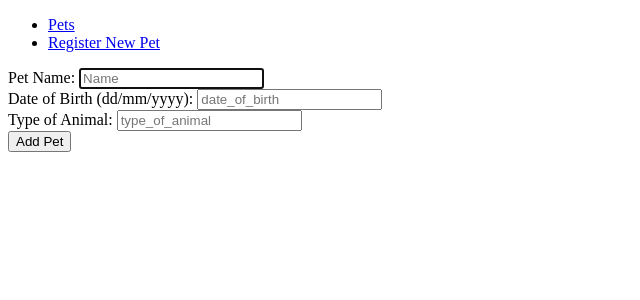
After one commit to fraserjubb/project_1_veterinary_practice, a Flask app: page /pets/new in a window 1280 px wide. The commit adds this page. Shown: the top 300 px of the page, without its empty margins (0-640 px from the left). Run offline with Flask 2, Linux system fonts and the light colour scheme.

```diff
--- a/controllers/pet_controller.py
+++ b/controllers/pet_controller.py
@@ -15,19 +15,25 @@ def pets():
 def show(id):
     pet = pet_repository.select(id)
     # locations = location_repository.locations_for_user(user)
-    return render_template("pets/show.html", pet=pet) #locations=locations)
+    return render_template("pets/show.html", pet=pet)
 
 
-@pets_blueprint.route("/pets/<id>", methods=['POST'])
-def update_pet(id):
-    name    = request.form['name']
+@pets_blueprint.route("/pets/", methods=['POST'])
+def create_pet():
+    name = request.form['name']
     date_of_birth = request.form['date_of_birth']
-    type_of_animal   = request.form['type_of_animal']
-    pet = Pet(name, date_of_birth, type_of_animal, id)
-    pet_repository.update(pet)
+    type_of_animal = request.form['type_of_animal']
+    new_pet = Pet(name, date_of_birth, type_of_animal)
+    pet_repository.save(new_pet)
     return redirect('/pets')
 
 
 @pets_blueprint.route("/pets/new", methods=['GET'])
 def new_pet():
     return render_template("pets/new.html", pets = pets)
+
+
+@pets_blueprint.route("/pets/<id>/delete", methods = ['POST'])
+def delete_pet(id):
+    pet_repository.delete(id)
+    return redirect('/pets')
--- a/templates/pets/index.html
+++ b/templates/pets/index.html
@@ -6,6 +6,9 @@
 <ul>
     {% for pet in pets  %}
     <li><a href="/pets/{{ pet.id }}"> {{pet.name}} </a></li>
+    <form action="/pets/{{pet.id}}/delete" method="POST">
+        <input class="btn btn--danger" type="submit" value="delete" />
+    </form>
     {% endfor %}
 </ul>
 
--- /dev/null
+++ b/templates/pets/new.html
@@ -0,0 +1,25 @@
+{% extends "base.html" %}
+{% block content %}
+
+<form action="/pets" method="post">
+
+  <div>
+    <label for="name">Pet Name:</label>
+    <input type="text" id="name" name="name" placeholder="Name" required autofocus>
+  </div>
+
+  <div>
+    <label for="date_of_birth">Date of Birth (dd/mm/yyyy):</label>
+    <input type="text" id="date_of_birth" name="date_of_birth" placeholder="date_of_birth" required autofocus>
+  </div>
+
+  <div>
+    <label for="type_of_animal">Type of Animal:</label>
+    <input type="text" id="type_of_animal" name="type_of_animal" placeholder="type_of_animal" required>
+  </div>
+
+  <button type="submit">Add Pet</button>
+
+</form>
+
+{% endblock %}
--- a/templates/pets/show.html
+++ b/templates/pets/show.html
@@ -7,4 +7,6 @@
     <p>Animal Type: {{pet.type_of_animal}}</p>
   </div>
 
+  <button type="remove">Delete</button>
+
 {% endblock %}
```
Also changed, not shown: repositories/pet_repository.py (+9 -5 lines).
